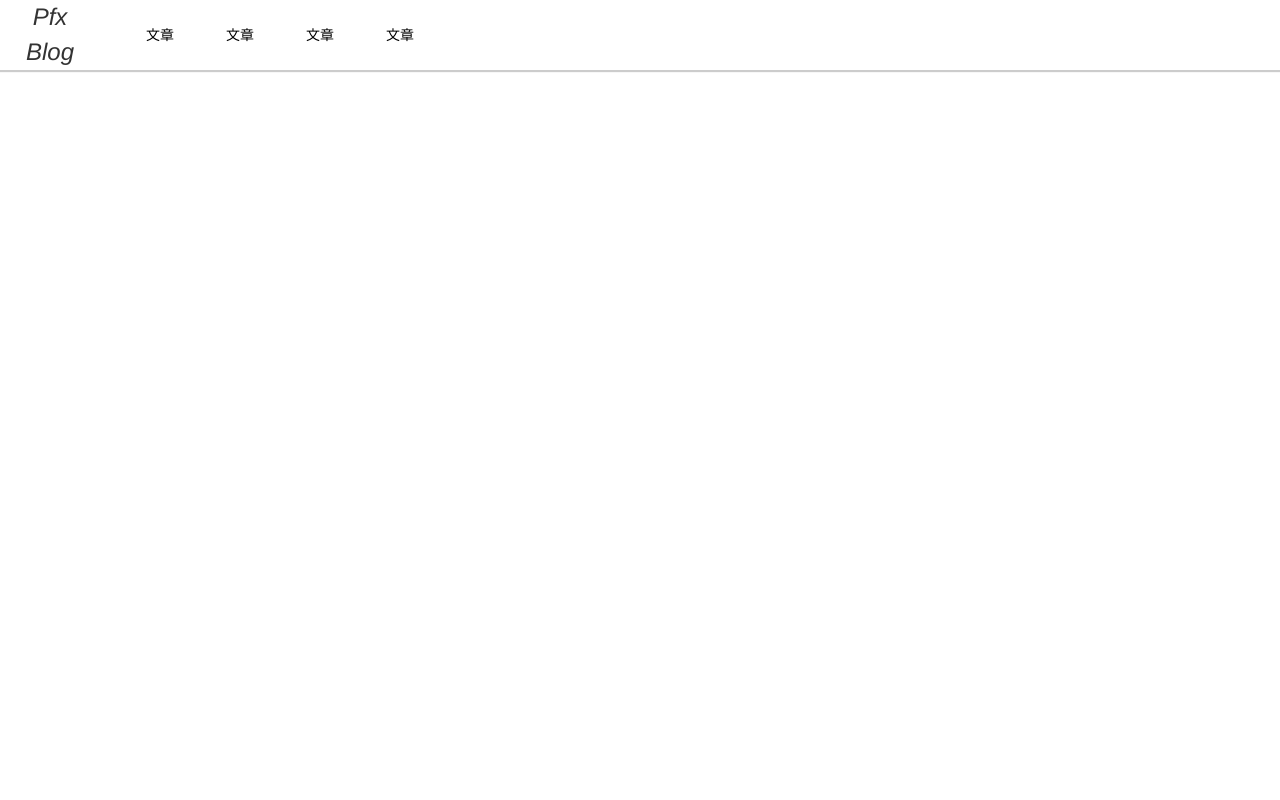
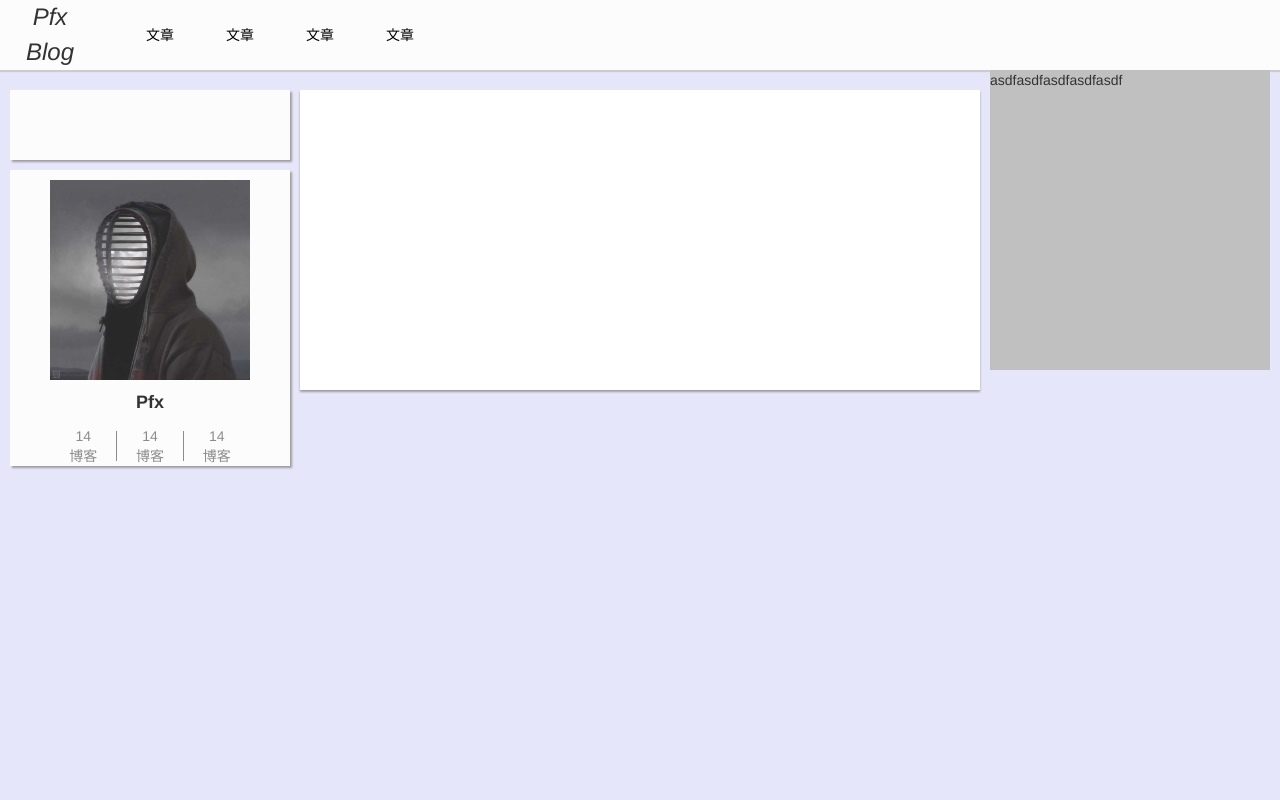
Before and after one commit to pfx546746447/blog, a Django app: page / in a window 1280 px wide. Run offline with Django 3.2, Linux system fonts and the light colour scheme; parts of the project's set-up code (start-up, migrations or seed data) failed here and were passed over; some libraries are stand-ins or nearby versions.

Commit message:
update _left.html by 2018.1.11

```diff
--- a/MyBlog/apps/blogs/adminx.py
+++ b/MyBlog/apps/blogs/adminx.py
@@ -12,4 +12,9 @@ class blogAdmin(object):
     style_fields = {"body": "ueditor"}
 
 
+class tagAdmin(object):
+    pass
+
+
 xadmin.site.register(Blog, blogAdmin)
+xadmin.site.register(Tags, tagAdmin)
--- a/MyBlog/static/css/base.css
+++ b/MyBlog/static/css/base.css
@@ -1,6 +1,14 @@
 *{
     padding: 0;
     margin: 0;
+}
+
+body{
+    background: #E6E6FA;
+}
+
+.white{
+    background: #fcfcfc;
 }
 
 .my-header{
@@ -63,3 +71,103 @@
 #category ul li a:hover{
     color: #9d9d9d;
 }
+
+#my-body{
+    padding:0 300px;
+}
+
+.my-left,.my-right,.my-content{
+    position: relative;
+    float: left;
+    min-height: 300px;
+}
+
+.my-left{
+    width: 280px;
+    margin-left: -100%;
+    left: -290px;
+}
+
+.my-right{
+    width: 280px;
+    margin-left: -290px;
+    right: -300px;
+    background: #c0c0c0;
+}
+
+.block{
+    box-shadow: 2px 2px 2px 0 #9d9d9d
+}
+
+.my-content{
+    width: 100%;
+    box-shadow: 0 2px 2px 0 #9d9d9d;
+    background: white;
+    margin-top: 20px;
+}
+
+.left-main{
+    width: 280px;
+    min-height: 300px;
+    position:relative;
+}
+
+.my-clock{
+    width: 280px;
+    height: 70px;
+    position: relative;
+    top:20px;
+}
+
+.my-clock embed{
+    position: absolute;
+    left: 50%;
+    margin-left: -80px;
+}
+
+.my-image{
+    position: absolute;
+    top:100px;
+    margin:0 auto;
+    width: 280px;
+    text-align: center;
+}
+
+.my-image img{
+    margin-top: 10px;
+}
+
+.my-image .my-name{
+    margin-top: 10px;
+    text-align: center;
+    font-size: 18px;
+    font-weight: bold;
+}
+
+.my-image > hr{
+    padding: 0 20px;
+    background: black;
+}
+
+.my-a{
+    display: inline-block;
+    text-decoration: none;
+    color: #8c8c8c;
+}
+
+.my-a:hover{
+    text-decoration: none;
+    color: #3c3c3c;
+}
+
+.my-a > span{
+    display: block;
+}
+
+.my-hor-line{
+    height: 30px;
+    width: 1px;
+    background: #8c8c8c;
+    display: inline-block;
+    margin:0 15px;
+}
--- a/MyBlog/templates/_base.html
+++ b/MyBlog/templates/_base.html
@@ -6,7 +6,7 @@
     {% include '_head.html' %}
 </head>
 <body>
-<div class="my-header">
+<div class="my-header white">
     <div class="logo">
         <i>Pfx</i>
         <i>Blog</i>
@@ -19,8 +19,21 @@
             <li><a href="#">文章</a></li>
         </ul>
     </div>
+</div>
+<div id="my-body">
+    <div class="my-content">
+        {% block content %}
+        {% endblock %}
+    </div>
+    <div class="my-left">
+        {% include '_left.html' %}
+    </div>
 
+    <div class="my-right">
+        <p>asdfasdfasdfasdfasdf</p>
+    </div>
 </div>
+
 
 <script>
     $(function () {
--- a/MyBlog/templates/_head.html
+++ b/MyBlog/templates/_head.html
@@ -3,6 +3,8 @@
 <!-- css files -->
 <link rel="stylesheet" type="text/css" href="{% static 'css/bootstrap.css' %}">
 <link rel="stylesheet" type="text/css" href="{% static 'css/base.css' %}">
+<link rel="stylesheet" type="text/css" href="{% static 'css/left.css' %}">
+
 
 <!-- js files -->
 <script src="{% static 'js/jquery-1.12.4.js' %}"></script>
--- /dev/null
+++ b/MyBlog/templates/_left.html
@@ -0,0 +1,33 @@
+{% load staticfiles %}
+<div class="left-main">
+    <div class="my-clock white block">
+        <script charset="Shift_JIS"
+                src="http://chabudai.sakura.ne.jp/blogparts/honehoneclock/honehone_clock_tr.js"></script>
+    </div>
+    <div class="my-image white block">
+        <img style="width: 200px" alt="" src="{% static 'image/head.jpg' %}">
+        <p class="my-name">Pfx</p>
+        <div class="my-category">
+            <a class="my-a" href="#">
+                <span>14</span>
+                <span>博客</span>
+            </a>
+            <div class="my-hor-line"></div>
+            <a class="my-a" href="#">
+                <span>14</span>
+                <span>博客</span>
+            </a>
+            <div class="my-hor-line"></div>
+            <a class="my-a" href="#">
+                <span>14</span>
+                <span>博客</span>
+            </a>
+            <div>
+
+            </div>
+        </div>
+    </div>
+    <div>
+
+    </div>
+</div>
--- /dev/null
+++ b/MyBlog/templates/center-blog.html
@@ -0,0 +1,5 @@
+{% extends '_base.html' %}
+
+{% block content %}
+
+{% endblock %}
```
Also changed, not shown: MyBlog/apps/blogs/models.py (+25 -4 lines), MyBlog/apps/blogs/migrations/0001_initial.py, MyBlog/apps/blogs/migrations/0002_auto_20180108_2353.py (deleted), MyBlog/apps/blogs/migrations/0002_auto_20180110_1855.py (added), MyBlog/apps/blogs/migrations/0003_auto_20180109_2247.py (deleted), MyBlog/apps/blogs/migrations/0003_auto_20180111_2150.py (added), MyBlog/static/css/left.css (added), MyBlog/static/image/head.jpg (added), 1 other file.
